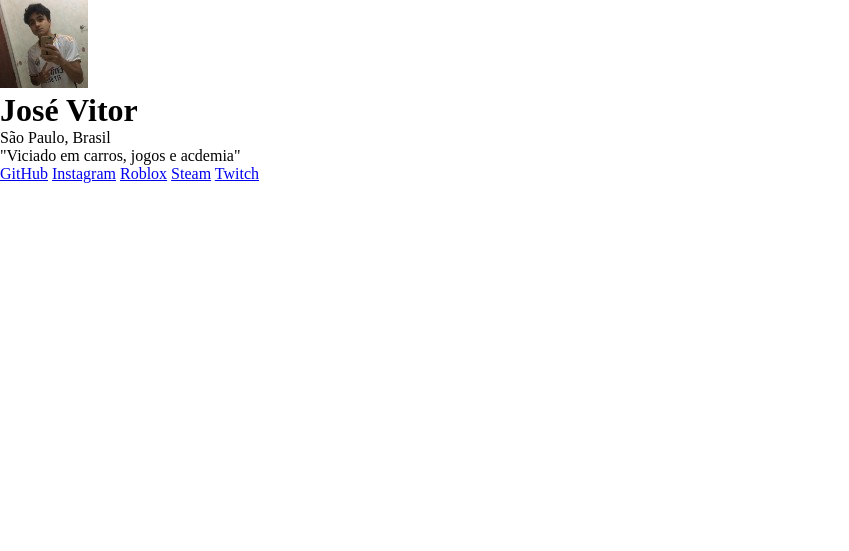
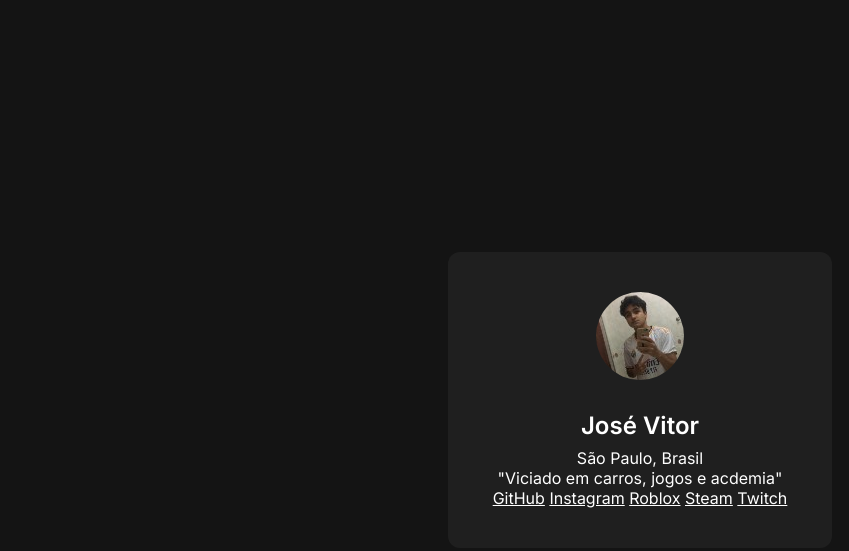
Before and after one commit to JoseVitorLeal/meus-links, a plain HTML site: page index.html in a window 1280 px wide. Shown: the whole page, without its empty margins (0-849 px from the left). Drawn offline with Linux system fonts and the light colour scheme.

Commit message:
continuação do desenvolvimento do CSS e alteração  de um parágrafo do HTML para strong

```diff
--- a/style.css
+++ b/style.css
@@ -1,5 +1,44 @@
-*{
+* {
   margin: 0;
   padding: 0;
   box-sizing: border-box;
+  font-family: "Inter", sans-serif;
 }
+
+body {
+    background-color: #141414;
+    height: 100vh;
+    display: flex;
+    justify-content: center;
+    align-items: center;
+
+
+}
+
+div {
+    background-color: #1F1F1F;
+    width: 384px;
+    padding: 40px;
+    text-align: center;
+    border-radius: 12px;
+}
+
+h1, p, a {
+    color: #fff;
+}
+
+div img {
+    border-radius: 50%;
+    margin-bottom: 24px;
+}
+
+div h1 {
+    font-size: 24px;
+    line-height: 36px;
+    font-weight: 600;
+    margin-bottom: 4px;
+}
+
+div p {
+
+}
```
